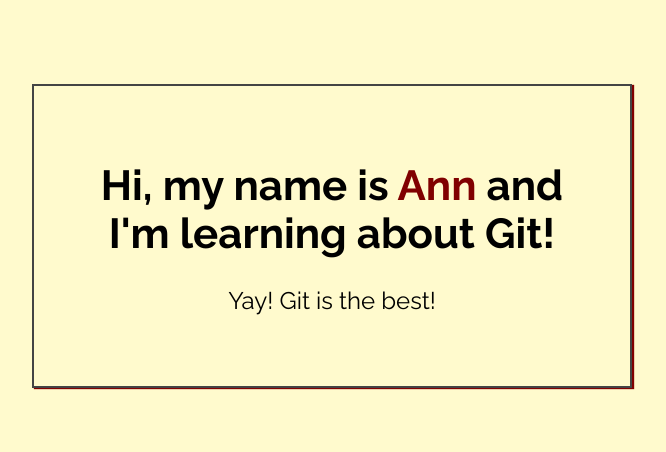
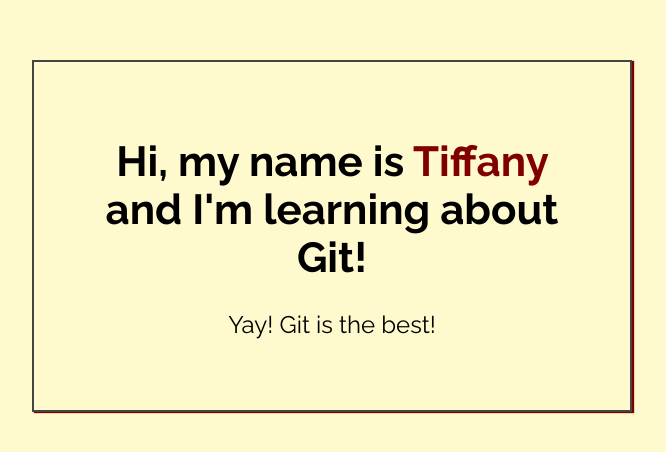
Before and after one commit to tkant763/my-first-repo, a plain HTML site: page index.html in a window 1280 px wide. Shown: the part 164-616 px from the top of the page, without its empty margins (308-974 px from the left). Drawn offline with Linux system fonts and the light colour scheme.

Commit message:
Added name to index.html

```diff
--- a/index.html
+++ b/index.html
@@ -14,7 +14,7 @@
 <body>
 
     <div class="greeting">
-        <h1>Hi, my name is <span class="highlight">Ann</span> and I'm learning about Git! </h1>
+        <h1>Hi, my name is <span class="highlight">Tiffany</span> and I'm learning about Git! </h1>
 
         <p>Yay! Git is the best!</p>
     </div>
```
